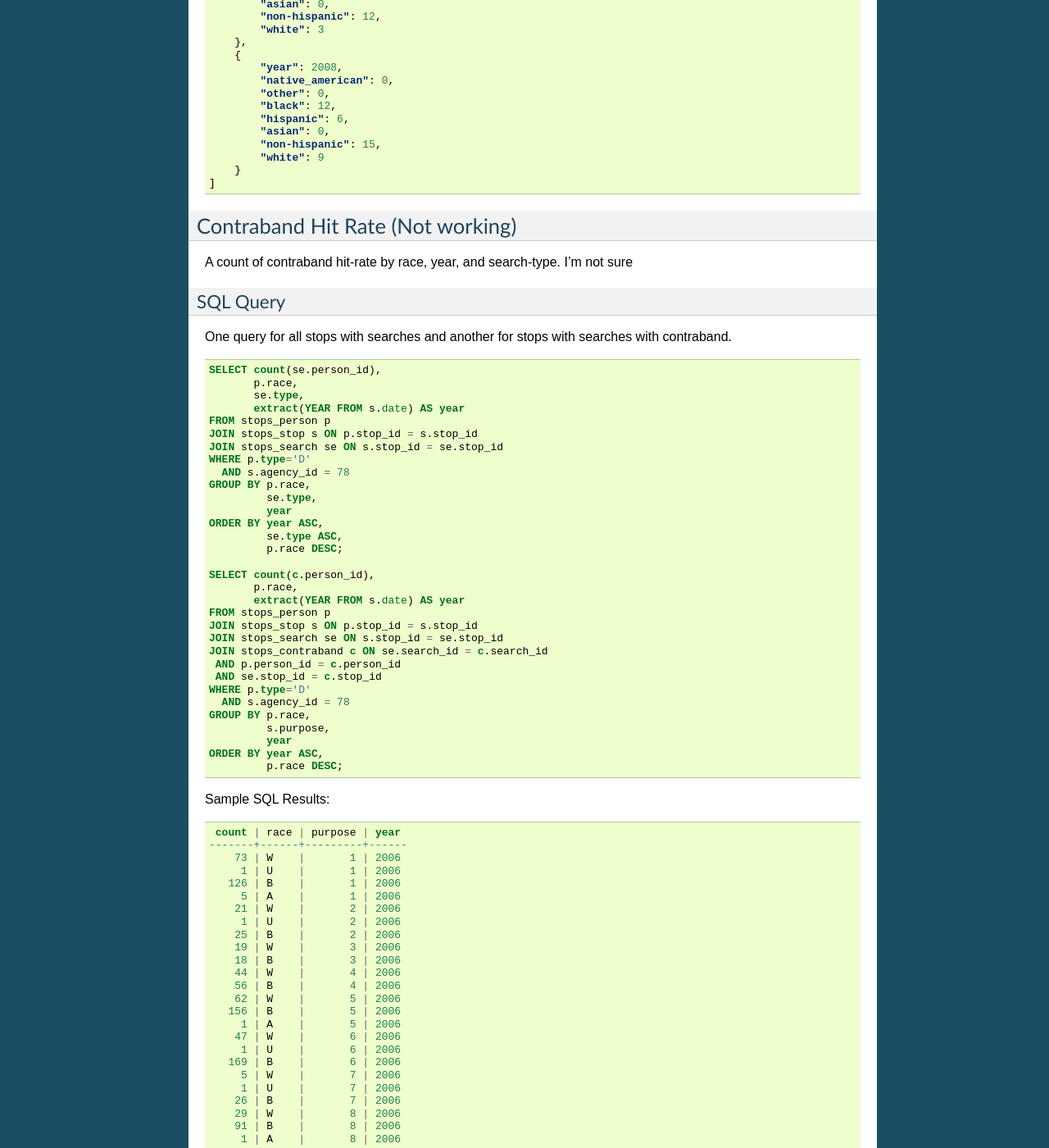
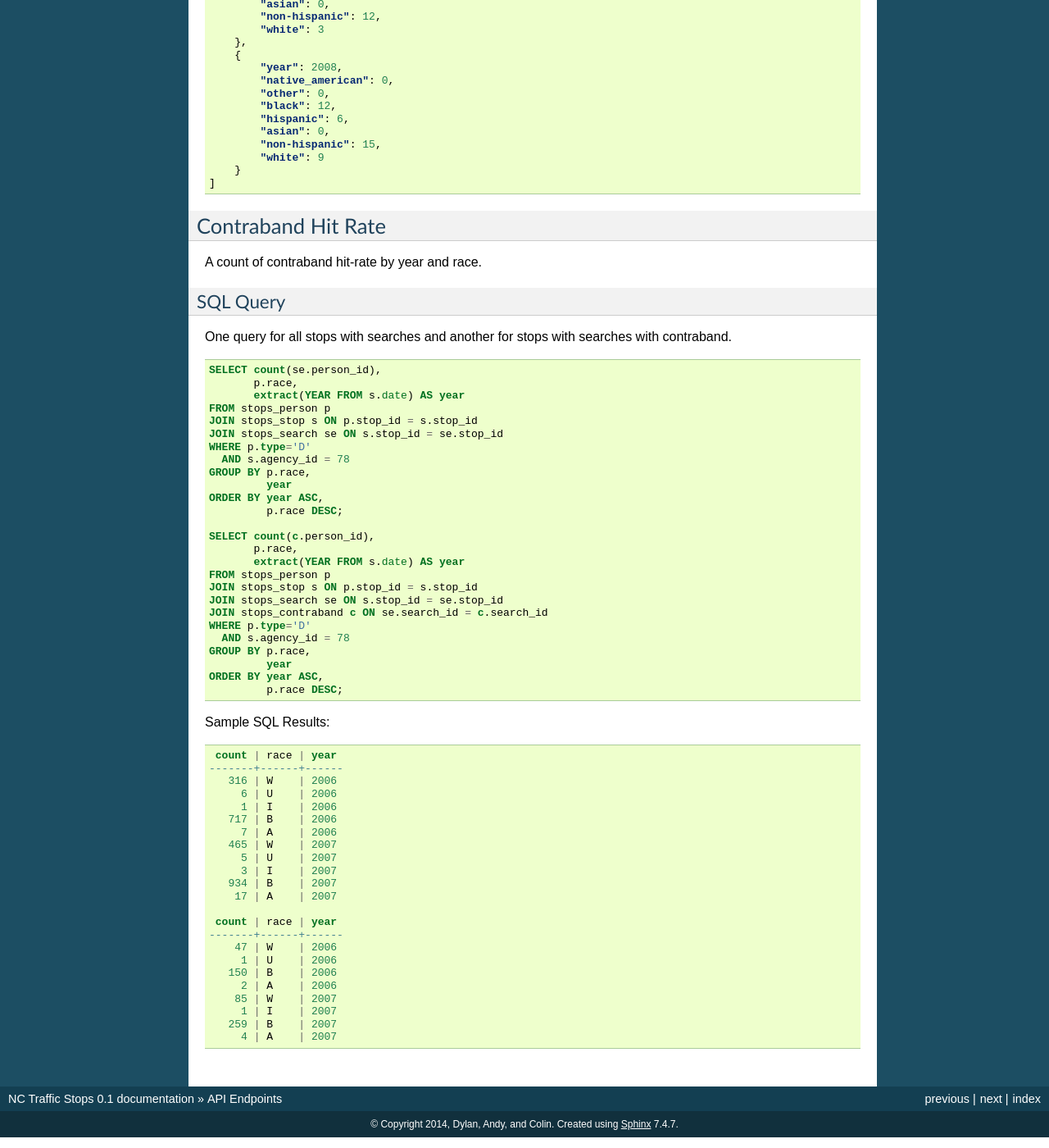
Before and after one commit to OpenDataPolicingNC/Traffic-Stops, a Sphinx documentation site: the page built from docs/api.rst, in a window 1280 px wide and 1400 px high, scrolled down 5467 px. Shown: the whole window at 82% size. Built offline with Sphinx 7.4.7, drawn with Linux system fonts in a browser that asks for light colours; some of the changed text lies outside the part shown.

Commit message:
add contraband hitrate

```diff
--- a/docs/api.rst
+++ b/docs/api.rst
@@ -374,10 +374,10 @@ Sample JSON response (Durham Police Department):
     ]
 
 
-Contraband Hit Rate (Not working)
+Contraband Hit Rate
 ---------------------------------
 
-A count of contraband hit-rate by race, year, and search-type. I'm not sure
+A count of contraband hit-rate by year and race.
 
 
 SQL Query
@@ -389,7 +389,6 @@ One query for all stops with searches and another for stops with searches with c
 
     SELECT count(se.person_id),
            p.race,
-           se.type,
            extract(YEAR FROM s.date) AS year
     FROM stops_person p
     JOIN stops_stop s ON p.stop_id = s.stop_id
@@ -397,10 +396,8 @@ One query for all stops with searches and another for stops with searches with c
     WHERE p.type='D'
       AND s.agency_id = 78
     GROUP BY p.race,
-             se.type,
              year
     ORDER BY year ASC,
-             se.type ASC,
              p.race DESC;
 
     SELECT count(c.person_id),
@@ -410,12 +407,9 @@ One query for all stops with searches and another for stops with searches with c
     JOIN stops_stop s ON p.stop_id = s.stop_id
     JOIN stops_search se ON s.stop_id = se.stop_id
     JOIN stops_contraband c ON se.search_id = c.search_id
-     AND p.person_id = c.person_id
-     AND se.stop_id = c.stop_id
     WHERE p.type='D'
       AND s.agency_id = 78
     GROUP BY p.race,
-             s.purpose,
              year
     ORDER BY year ASC,
              p.race DESC;
@@ -424,32 +418,26 @@ Sample SQL Results:
 
 .. code-block:: sql
 
-     count | race | purpose | year
-    -------+------+---------+------
-        73 | W    |       1 | 2006
-         1 | U    |       1 | 2006
-       126 | B    |       1 | 2006
-         5 | A    |       1 | 2006
-        21 | W    |       2 | 2006
-         1 | U    |       2 | 2006
-        25 | B    |       2 | 2006
-        19 | W    |       3 | 2006
-        18 | B    |       3 | 2006
-        44 | W    |       4 | 2006
-        56 | B    |       4 | 2006
-        62 | W    |       5 | 2006
-       156 | B    |       5 | 2006
-         1 | A    |       5 | 2006
-        47 | W    |       6 | 2006
-         1 | U    |       6 | 2006
-       169 | B    |       6 | 2006
-         5 | W    |       7 | 2006
-         1 | U    |       7 | 2006
-        26 | B    |       7 | 2006
-        29 | W    |       8 | 2006
-        91 | B    |       8 | 2006
-         1 | A    |       8 | 2006
-        16 | W    |       9 | 2006
-         2 | U    |       9 | 2006
-         1 | I    |       9 | 2006
-        50 | B    |       9 | 2006
+     count | race | year
+    -------+------+------
+       316 | W    | 2006
+         6 | U    | 2006
+         1 | I    | 2006
+       717 | B    | 2006
+         7 | A    | 2006
+       465 | W    | 2007
+         5 | U    | 2007
+         3 | I    | 2007
+       934 | B    | 2007
+        17 | A    | 2007
+
+     count | race | year
+    -------+------+------
+        47 | W    | 2006
+         1 | U    | 2006
+       150 | B    | 2006
+         2 | A    | 2006
+        85 | W    | 2007
+         1 | I    | 2007
+       259 | B    | 2007
+         4 | A    | 2007
```
Also changed, not shown: 1 other file.
